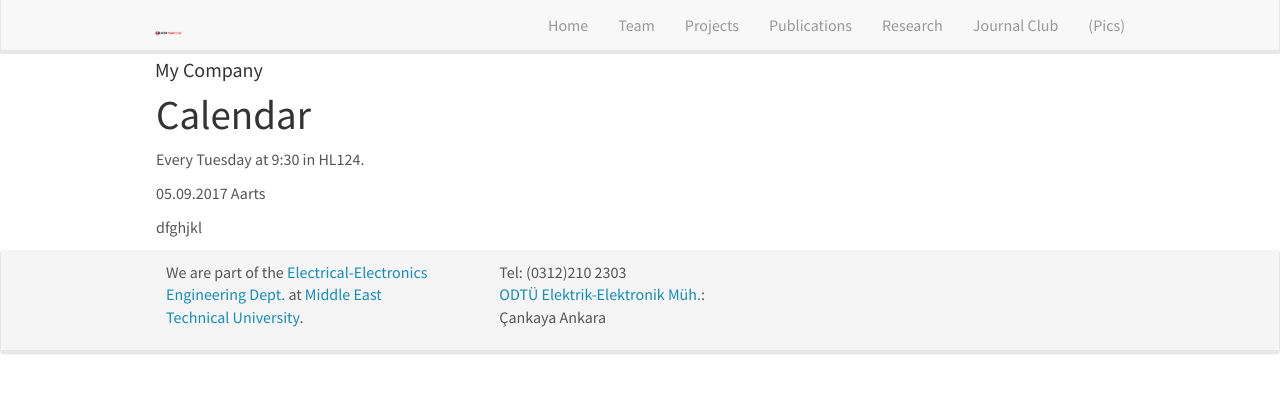
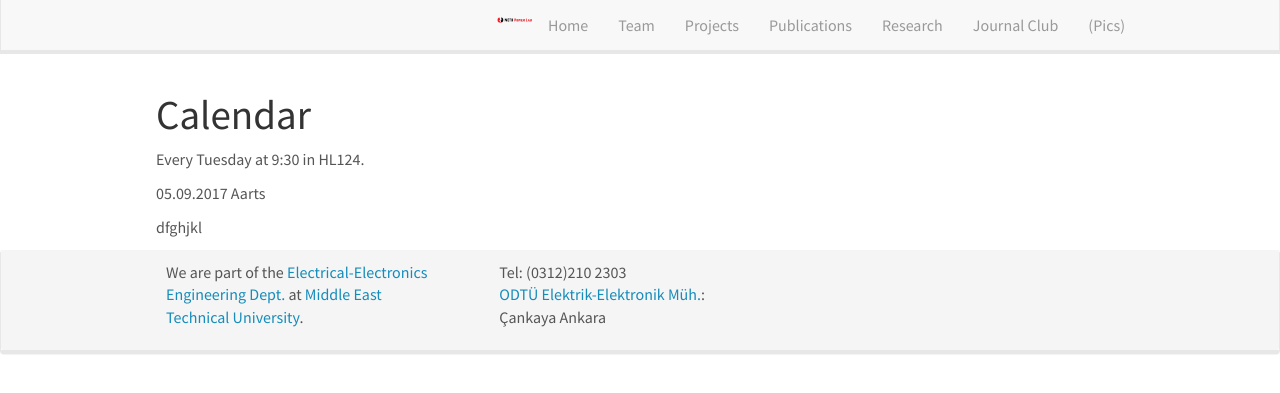
Before and after one commit to odtu/odtu.github.io, a Jekyll site: the page built from _pages/mini_lecture_series.md, in a window 1280 px wide. Shown: the top 393 px of the page. Built offline with Jekyll 4.4.1, drawn with Linux system fonts in a browser that asks for light colours; nearby versions of some CDN libraries.

Commit message:
header piksel olarak edited

```diff
--- a/_includes/header.html
+++ b/_includes/header.html
@@ -9,11 +9,8 @@
 	  </button>
 	</div>
 	<div class="collapse navbar-collapse" id="navbar-collapse-1">
-  <a class="navbar-brand" href="#">
-  <img src="/images/Metu_powerlab.png" width="20%" height="20%" style="display: inline-block;">
-  <span style="display: inline-block;">My Company</span>
-  </a>
 	  <ul class="nav navbar-nav navbar-right">
+    <a href="#" class="pull-left"><img src="/images/Metu_powerlab.png" width="36 px"></a>
 		<li><a href="{{ site.url }}{{ site.baseurl }}/">Home</a></li>
 		<li><a href="{{ site.url }}{{ site.baseurl }}/team">Team</a></li>
 		<li><a href="{{ site.url }}{{ site.baseurl }}/projects">Projects</a></li>
```
